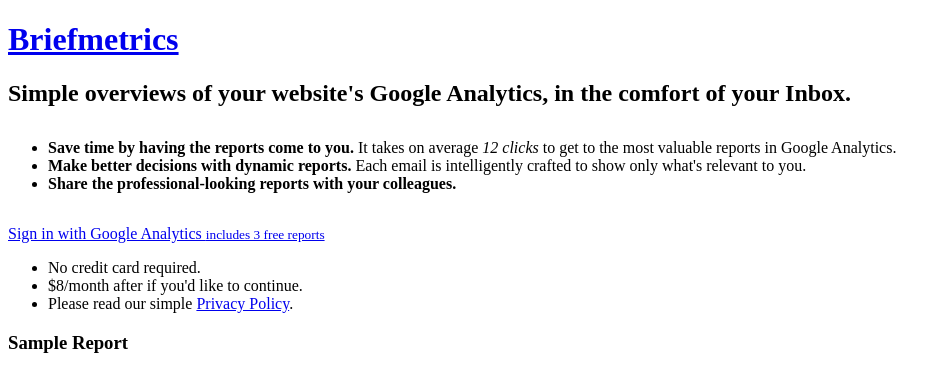
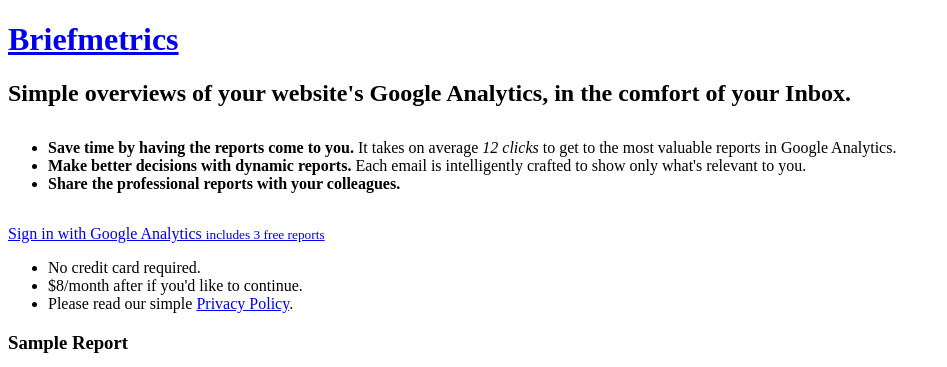
Before and after one commit to shazow/briefmetrics, a Python web app: template briefmetrics/web/templates/index.mako in a window 1280 px wide. Shown: the top 367 px of the page, without its empty margins (0-947 px from the left). Run offline with Mako, Linux system fonts and the light colour scheme; the template is opened without the code that fills it, so the values that code supplies are empty.

Commit message:
Wording.

```diff
--- a/briefmetrics/web/templates/index.mako
+++ b/briefmetrics/web/templates/index.mako
@@ -24,7 +24,7 @@
     <ul style="margin: 2em 0;">
         <li><strong>Save time by having the reports come to you.</strong> It takes on average <em>12 clicks</em> to get to the most valuable reports in Google Analytics.</li>
         <li><strong>Make better decisions with dynamic reports.</strong> Each email is intelligently crafted to show only what's relevant to you.</li>
-        <li><strong>Share the professional-looking reports with your colleagues.</strong></li>
+        <li><strong>Share the professional reports with your colleagues.</strong></li>
     </ul>
 
     <div class="signup">
```
